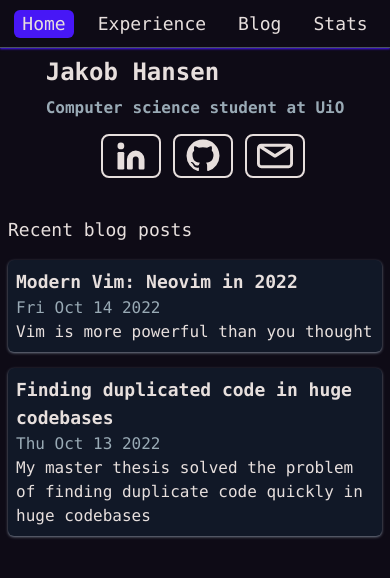
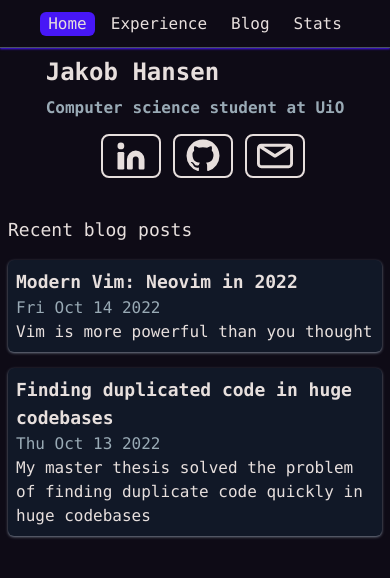
Before and after one commit to jakobkhansen/jakobhansen.dev, a Next.js app: page / in a window 390 px wide. Shown: the top 578 px of the page. Built offline with nearby package versions, Linux system fonts and the light colour scheme.

Commit message:
Fix navbar on smaller phones

```diff
--- a/components/NavBar.tsx
+++ b/components/NavBar.tsx
@@ -10,7 +10,7 @@ function NavBarItem({ href, children }: { href: string; children: string }) {
       <div
         className={cn(
           { "bg-jewel": isActive },
-          "m-2 cursor-pointer rounded-md px-2",
+          "cursor-pointer rounded-md px-2",
           {
             "duration-500 hover:bg-jewel hover:bg-opacity-75 hover:transition-colors":
               !isActive,
@@ -25,7 +25,7 @@ function NavBarItem({ href, children }: { href: string; children: string }) {
 
 export function NavBar() {
   return (
-    <div className="mb-2 flex h-12 w-full items-center justify-center border-b border-gray-600 text-lg shadow-sm shadow-jewel">
+    <div className="mb-2 flex h-12 w-full items-center justify-center gap-2 border-b border-gray-600 text-base shadow-sm shadow-jewel sm:gap-4 sm:text-lg">
       <NavBarItem href="/">Home</NavBarItem>
       <NavBarItem href="/experience">Experience</NavBarItem>
       <NavBarItem href="/blog">Blog</NavBarItem>
```
